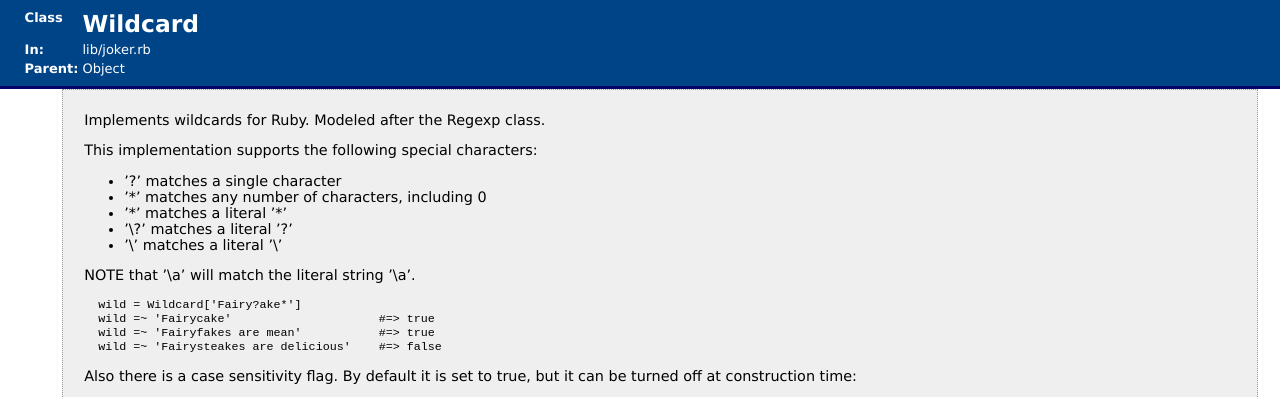
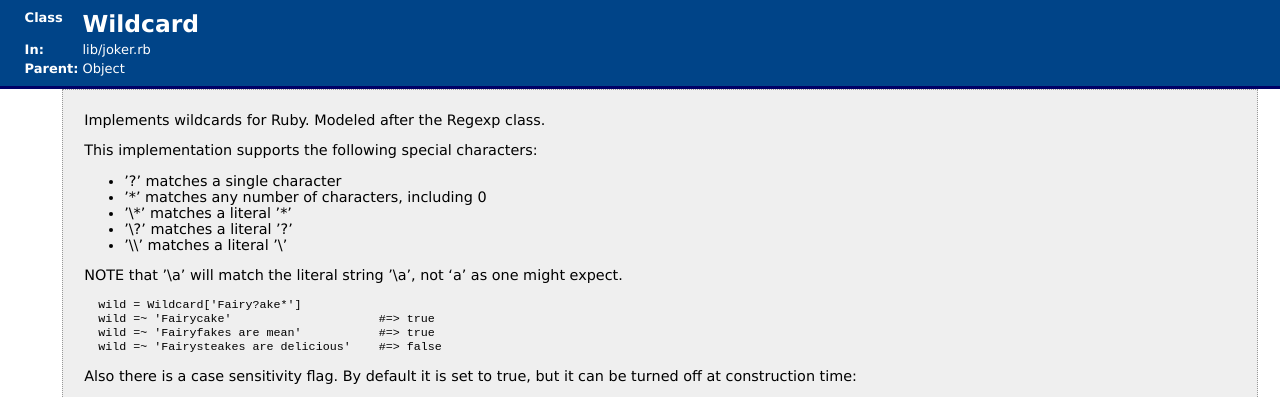
Before and after one commit to bossmc/joker, a Jekyll site: the page rdoc/classes/Wildcard.html, which Jekyll copies as it is, in a window 1280 px wide. Shown: the top 397 px of the page. Built offline with Jekyll 4.4.1, drawn with Linux system fonts in a browser that asks for light colours.

Commit message:
updated rdoc

```diff
--- a/rdoc/classes/Wildcard.html
+++ b/rdoc/classes/Wildcard.html
@@ -92,18 +92,19 @@ This implementation supports the following special characters:
 <li>&#8217;*&#8217; matches any number of characters, including 0
 
 </li>
-<li>&#8217;*&#8217; matches a literal &#8217;*&#8217;
+<li>&#8217;\*&#8217; matches a literal &#8217;*&#8217;
 
 </li>
 <li>&#8217;\?&#8217; matches a literal &#8217;?&#8217;
 
 </li>
-<li>&#8217;\&#8217; matches a literal &#8217;\&#8217;
+<li>&#8217;\\&#8217; matches a literal &#8217;\&#8217;
 
 </li>
 </ul>
 <p>
-NOTE that &#8217;\a&#8217; will match the literal string &#8217;\a&#8217;.
+NOTE that &#8217;\a&#8217; will match the literal string &#8217;\a&#8217;,
+not &#8216;a&#8217; as one might expect.
 </p>
 <pre>
   wild = Wildcard['Fairy?ake*']
@@ -245,7 +246,7 @@ true, the <a href="Wildcard.html">Wildcard</a> will ignore case.
             onclick="toggleCode('M000001-source');return false;">[Source]</a></p>
           <div class="method-source-code" id="M000001-source">
 <pre>
-<span class="ruby-comment cmt"># File lib/joker.rb, line 55</span>
+<span class="ruby-comment cmt"># File lib/joker.rb, line 56</span>
     <span class="ruby-keyword kw">def</span> <span class="ruby-identifier">initialize</span>( <span class="ruby-identifier">wildcard_string</span>, <span class="ruby-identifier">casefold</span> = <span class="ruby-keyword kw">false</span> )
         <span class="ruby-ivar">@source</span>   = <span class="ruby-identifier">wildcard_string</span>
         <span class="ruby-ivar">@casefold</span> = <span class="ruby-identifier">casefold</span>
@@ -278,7 +279,7 @@ href="Wildcard.html">Wildcard</a>.
             onclick="toggleCode('M000002-source');return false;">[Source]</a></p>
           <div class="method-source-code" id="M000002-source">
 <pre>
-<span class="ruby-comment cmt"># File lib/joker.rb, line 70</span>
+<span class="ruby-comment cmt"># File lib/joker.rb, line 71</span>
         <span class="ruby-keyword kw">def</span> <span class="ruby-identifier">quote</span>( <span class="ruby-identifier">string</span> )
             <span class="ruby-identifier">string</span>.<span class="ruby-identifier">gsub</span>(<span class="ruby-regexp re">%r{[\\?*]}</span>) { <span class="ruby-operator">|</span><span class="ruby-identifier">char</span><span class="ruby-operator">|</span> <span class="ruby-node">&quot;\\#{char}&quot;</span> }
         <span class="ruby-keyword kw">end</span>
@@ -326,7 +327,7 @@ The case operator. Allows you to use Wildcards in case expressions:
             onclick="toggleCode('M000006-source');return false;">[Source]</a></p>
           <div class="method-source-code" id="M000006-source">
 <pre>
-<span class="ruby-comment cmt"># File lib/joker.rb, line 117</span>
+<span class="ruby-comment cmt"># File lib/joker.rb, line 118</span>
     <span class="ruby-keyword kw">def</span> <span class="ruby-operator">===</span>( <span class="ruby-identifier">object</span> )
         <span class="ruby-operator">!</span><span class="ruby-operator">!</span>(<span class="ruby-ivar">@regexp</span> <span class="ruby-operator">=~</span> <span class="ruby-identifier">object</span>)
     <span class="ruby-keyword kw">end</span>
@@ -360,7 +361,7 @@ returns true or false, not the position of the match.
             onclick="toggleCode('M000005-source');return false;">[Source]</a></p>
           <div class="method-source-code" id="M000005-source">
 <pre>
-<span class="ruby-comment cmt"># File lib/joker.rb, line 104</span>
+<span class="ruby-comment cmt"># File lib/joker.rb, line 105</span>
     <span class="ruby-keyword kw">def</span> <span class="ruby-operator">=~</span>( <span class="ruby-identifier">string</span> )
         <span class="ruby-operator">!</span><span class="ruby-operator">!</span>(<span class="ruby-ivar">@regexp</span> <span class="ruby-operator">=~</span> <span class="ruby-identifier">string</span>)
     <span class="ruby-keyword kw">end</span>
@@ -390,7 +391,7 @@ have the same casefold?().
             onclick="toggleCode('M000007-source');return false;">[Source]</a></p>
           <div class="method-source-code" id="M000007-source">
 <pre>
-<span class="ruby-comment cmt"># File lib/joker.rb, line 127</span>
+<span class="ruby-comment cmt"># File lib/joker.rb, line 128</span>
     <span class="ruby-keyword kw">def</span> <span class="ruby-identifier">eql?</span>( <span class="ruby-identifier">that</span> )
         <span class="ruby-keyword kw">return</span> <span class="ruby-keyword kw">false</span> <span class="ruby-keyword kw">unless</span> <span class="ruby-identifier">that</span>.<span class="ruby-identifier">is_a?</span>(<span class="ruby-constant">Wildcard</span>)
         <span class="ruby-ivar">@source</span> <span class="ruby-operator">==</span> <span class="ruby-identifier">that</span>.<span class="ruby-identifier">source</span> <span class="ruby-operator">&amp;&amp;</span> <span class="ruby-ivar">@casefold</span> <span class="ruby-operator">==</span> <span class="ruby-identifier">that</span>.<span class="ruby-identifier">casefold</span>
@@ -414,7 +415,7 @@ have the same casefold?().
             onclick="toggleCode('M000003-source');return false;">[Source]</a></p>
           <div class="method-source-code" id="M000003-source">
 <pre>
-<span class="ruby-comment cmt"># File lib/joker.rb, line 80</span>
+<span class="ruby-comment cmt"># File lib/joker.rb, line 81</span>
     <span class="ruby-keyword kw">def</span> <span class="ruby-identifier">inspect</span>
         <span class="ruby-node">%{Wildcard[#{@source.inspect}]#{@casefold ? 'i' : ''}}</span>
     <span class="ruby-keyword kw">end</span>
@@ -444,7 +445,7 @@ Matches the wildcard against $_:
             onclick="toggleCode('M000004-source');return false;">[Source]</a></p>
           <div class="method-source-code" id="M000004-source">
 <pre>
-<span class="ruby-comment cmt"># File lib/joker.rb, line 90</span>
+<span class="ruby-comment cmt"># File lib/joker.rb, line 91</span>
     <span class="ruby-keyword kw">def</span> <span class="ruby-operator">~</span>
         <span class="ruby-keyword kw">self</span> <span class="ruby-operator">=~</span> <span class="ruby-identifier">$_</span>
     <span class="ruby-keyword kw">end</span>
--- a/rdoc/files/lib/joker_rb.html
+++ b/rdoc/files/lib/joker_rb.html
@@ -56,7 +56,7 @@
     </tr>
     <tr class="top-aligned-row">
       <td><strong>Last Update:</strong></td>
-      <td>Wed Sep 09 20:05:04 +0200 2009</td>
+      <td>Thu Sep 10 11:58:06 +0200 2009</td>
     </tr>
     </table>
   </div>
```
Also changed, not shown: 1 other file.
